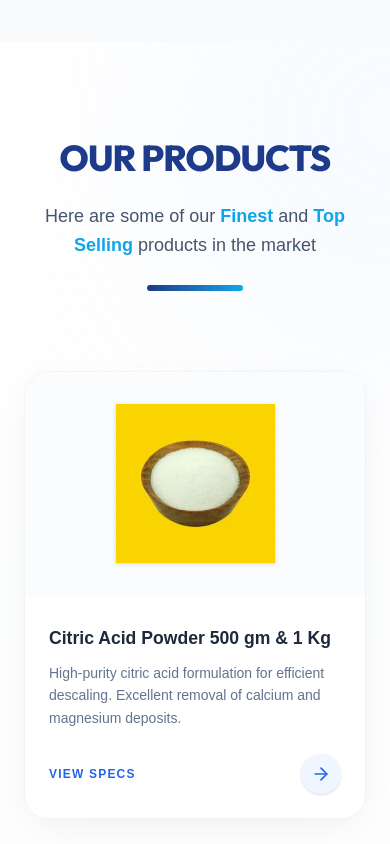
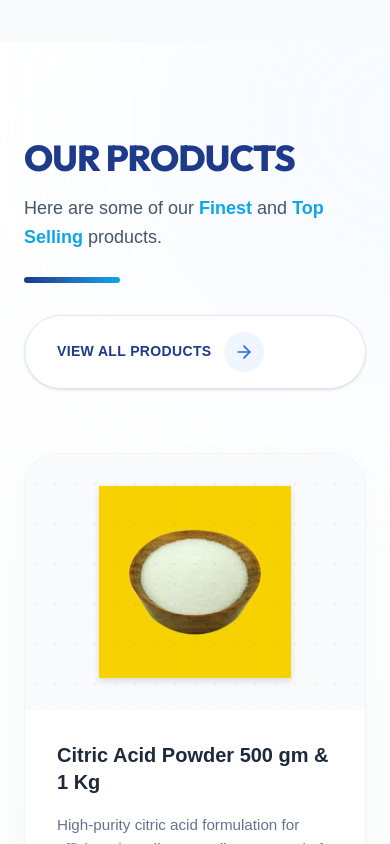
Before and after one commit to mrfaseed/renomatedialysis, a Next.js app: page / in a window 390 px wide. Shown: the part 3000-3844 px from the top of the page. Built offline with nearby package versions, Linux system fonts and the light colour scheme; a web font is replaced by a local one.

Commit message:
over all make V003

```diff
--- a/src/components/ProductsSection.js
+++ b/src/components/ProductsSection.js
@@ -69,84 +69,77 @@ export default function ProductsSection() {
             <div className="max-w-[1440px] mx-auto px-6 sm:px-8 lg:px-12 relative z-10">
 
                 {/* Section Header */}
+                <div className="flex flex-col md:flex-row md:items-end justify-between mb-16 gap-8">
                     <motion.div
-                    className="text-center max-w-3xl mx-auto mb-20"
-                    initial={{ opacity: 0, y: 30 }}
-                    whileInView={{ opacity: 1, y: 0 }}
+                        className="max-w-3xl"
+                        initial={{ opacity: 0, x: -30 }}
+                        whileInView={{ opacity: 1, x: 0 }}
                         viewport={{ once: true }}
                         transition={{ duration: 0.8 }}
                     >
-                    <h2 className="text-4xl md:text-6xl font-extrabold mb-6 tracking-tight text-[#1e3a8a]" style={{ fontFamily: 'var(--font-outfit), sans-serif' }}>
+                        <h2 className="text-4xl md:text-6xl font-extrabold mb-4 tracking-tight text-[#1e3a8a]" style={{ fontFamily: 'var(--font-outfit), sans-serif' }}>
                             OUR PRODUCTS
                         </h2>
                         <p className="text-lg md:text-xl text-slate-600 leading-relaxed font-medium">
-                        Here are some of our <span className="text-[#0ea5e9] font-bold">Finest</span> and <span className="text-[#0ea5e9] font-bold">Top Selling</span> products in the market
+                            Here are some of our <span className="text-[#0ea5e9] font-bold">Finest</span> and <span className="text-[#0ea5e9] font-bold">Top Selling</span> products.
                         </p>
-                    <div className="w-24 h-1.5 bg-gradient-to-r from-[#1e3a8a] to-[#0ea5e9] mx-auto mt-6 rounded-full"></div>
+                        <div className="w-24 h-1.5 bg-gradient-to-r from-[#1e3a8a] to-[#0ea5e9] mt-6 rounded-full"></div>
                     </motion.div>
+
+                    {/* View More Button - Animated & Right Aligned */}
+                    <motion.div
+                        initial={{ opacity: 0, x: 30 }}
+                        whileInView={{ opacity: 1, x: 0 }}
+                        viewport={{ once: true }}
+                        transition={{ duration: 0.8, delay: 0.2 }}
+                    >
+                        <Link href="/products" className="group flex items-center gap-3 px-8 py-4 bg-white border border-slate-200 rounded-full shadow-sm hover:shadow-xl hover:border-blue-200 transition-all duration-300">
+                            <span className="font-bold text-[#1e3a8a] tracking-wide group-hover:text-[#2563eb] transition-colors">VIEW ALL PRODUCTS</span>
+                            <div className="w-10 h-10 rounded-full bg-blue-50 text-[#2563eb] flex items-center justify-center group-hover:bg-[#2563eb] group-hover:text-white transition-all duration-300 transform group-hover:rotate-[-45deg]">
+                                <ArrowRight className="w-5 h-5" />
+                            </div>
+                        </Link>
+                    </motion.div>
+                </div>
 
                 {/* Products Grid */}
                 <motion.div
-                    className="grid grid-cols-1 md:grid-cols-2 lg:grid-cols-3 xl:grid-cols-5 gap-8 mb-20 items-stretch"
+                    className="grid grid-cols-1 md:grid-cols-2 lg:grid-cols-4 gap-8 mb-10 items-stretch"
                     variants={containerVariants}
                     initial="hidden"
                     whileInView="visible"
                     viewport={{ once: true, margin: "-100px" }}
                 >
-                    {featuredProducts.map((product) => (
+                    {featuredProducts.slice(0, 4).map((product) => (
                         <motion.div
                             key={product.id}
                             variants={cardVariants}
-                            className="group relative flex flex-col h-full bg-white rounded-3xl border border-slate-100 shadow-[0_10px_40px_-10px_rgba(0,0,0,0.08)] hover:shadow-[0_25px_50px_-12px_rgba(30,58,138,0.25)] transition-all duration-500 hover:-translate-y-2 overflow-hidden"
+                            className="group relative flex flex-col h-full bg-white rounded-[2rem] border border-slate-100 shadow-[0_10px_40px_-10px_rgba(0,0,0,0.05)] hover:shadow-[0_25px_50px_-12px_rgba(30,58,138,0.15)] transition-all duration-500 hover:-translate-y-2 overflow-hidden"
                         >
                             {/* Card Glow Effect */}
-                            <div className="absolute inset-0 bg-gradient-to-br from-transparent via-transparent to-blue-50/50 opacity-0 group-hover:opacity-100 transition-opacity duration-500 pointer-events-none" />
+                            <div className="absolute inset-0 bg-gradient-to-br from-transparent via-transparent to-blue-50/30 opacity-0 group-hover:opacity-100 transition-opacity duration-500 pointer-events-none" />
 
                             {/* Image Container */}
-                            <div className="relative h-56 p-8 flex items-center justify-center bg-slate-50/50 group-hover:bg-blue-50/20 transition-colors duration-500 border-b border-slate-50">
-                                <div className="absolute inset-0 bg-[radial-gradient(#e2e8f0_1px,transparent_1px)] [background-size:16px_16px] opacity-20" />
+                            <div className="relative h-64 p-8 flex items-center justify-center bg-[#f8fafc] group-hover:bg-blue-50/10 transition-colors duration-500">
+                                <div className="absolute inset-0 bg-[radial-gradient(#cbd5e1_1px,transparent_1px)] [background-size:20px_20px] opacity-30" />
                                 <img
                                     src={product.image}
                                     alt={product.title}
-                                    className="w-full h-full object-contain mix-blend-multiply filter drop-shadow-sm group-hover:drop-shadow-xl group-hover:scale-110 transition-all duration-500"
+                                    className="w-full h-full object-contain mix-blend-multiply filter drop-shadow-md group-hover:drop-shadow-2xl group-hover:scale-105 transition-all duration-500"
                                 />
                             </div>
 
                             {/* Content */}
-                            <div className="flex-1 flex flex-col p-6 pt-8 relative z-10">
-                                <h3 className="text-[1.1rem] font-bold text-[#1e293b] mb-3 line-clamp-2 leading-tight group-hover:text-[#2563eb] transition-colors font-outfit">
+                            <div className="flex-1 flex flex-col p-8 relative z-10">
+                                <h3 className="text-[1.25rem] font-bold text-[#1e293b] mb-4 leading-snug group-hover:text-[#2563eb] transition-colors font-outfit">
                                     {product.title}
                                 </h3>
-                                <p className="text-sm text-slate-500 leading-relaxed line-clamp-3 mb-6 flex-grow">
+                                <p className="text-[0.95rem] text-slate-500 leading-relaxed font-medium">
                                     {product.description}
                                 </p>
-
-                                {/* Action Link */}
-                                <div className="mt-auto flex items-center justify-between group/btn">
-                                    <span className="text-xs font-bold text-[#2563eb] uppercase tracking-widest group-hover:underline decoration-2 underline-offset-4">
-                                        View Specs
-                                    </span>
-                                    <div className="w-10 h-10 rounded-full bg-blue-50 text-[#2563eb] flex items-center justify-center group-hover:bg-[#2563eb] group-hover:text-white transition-all duration-300 shadow-sm group-hover:shadow-md transform group-hover:rotate-[-45deg]">
-                                        <ArrowRight className="w-5 h-5" />
-                                    </div>
-                                </div>
                             </div>
                         </motion.div>
                     ))}
-                </motion.div>
-
-                {/* View More Button */}
-                <motion.div
-                    className="flex justify-center"
-                    initial={{ opacity: 0 }}
-                    whileInView={{ opacity: 1 }}
-                    transition={{ delay: 0.6, duration: 0.5 }}
-                >
-                    <Link href="/products" className="group relative inline-flex items-center justify-center px-10 py-5 font-bold text-white transition-all duration-300 ease-out bg-[#2563eb] rounded-full shadow-[0_10px_30px_-10px_rgba(37,99,235,0.5)] hover:shadow-[0_20px_40px_-5px_rgba(37,99,235,0.6)] hover:scale-105 active:scale-95 overflow-hidden">
-                        <span className="absolute inset-0 w-full h-full bg-gradient-to-r from-transparent via-white/20 to-transparent -translate-x-[200%] group-hover:animate-[shimmer_1.5s_infinite]"></span>
-                        <span className="relative text-lg tracking-wide mr-2 font-outfit">VIEW ALL PRODUCTS</span>
-                        <ArrowRight className="w-6 h-6 relative transition-transform duration-300 group-hover:translate-x-1" />
-                    </Link>
                 </motion.div>
 
             </div>
```
Lines whose indentation alone changed are shown as unchanged.
